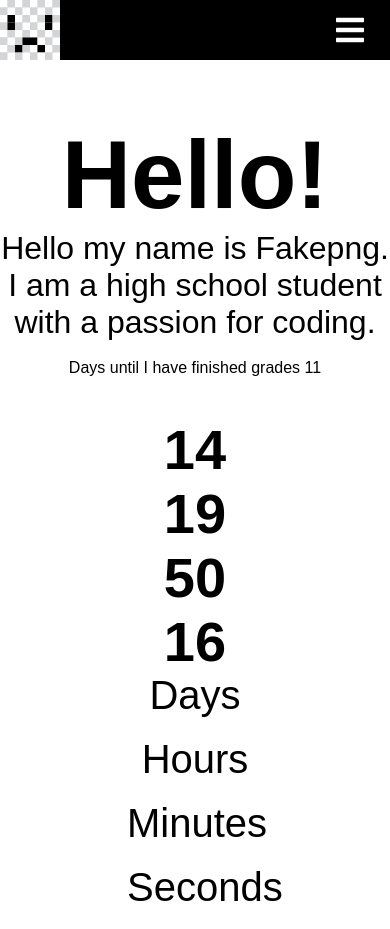
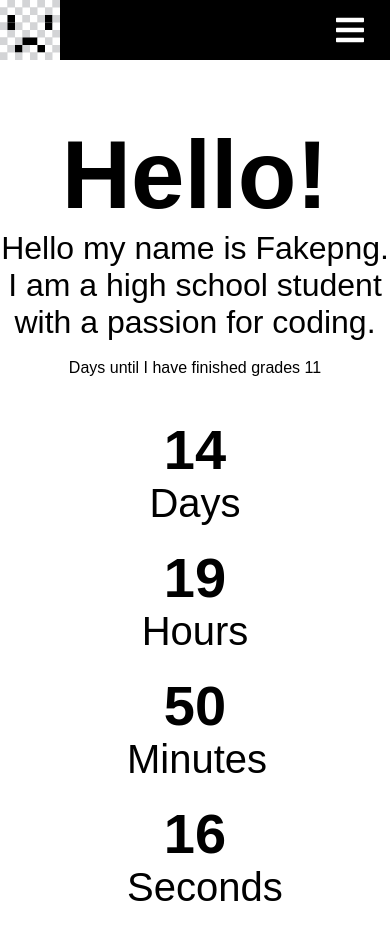
Before and after one commit to Fakepng/personalsite, a React (Create React App) app: page / in a window 390 px wide. Built offline with nearby package versions, Linux system fonts and the light colour scheme.

Commit message:
Make home page responsive

```diff
--- a/src/components/Countdown/Countdown.css
+++ b/src/components/Countdown/Countdown.css
@@ -1,9 +1,27 @@
+.day{ grid-area: day;}
+.days{ grid-area: days;}
+.hour{ grid-area: hour;}
+.hours{ grid-area: hours;}
+.minute{ grid-area: minute;}
+.minutes{ grid-area: minutes;}
+.second{ grid-area: second;}
+.seconds{ grid-area: seconds;}
+
 .countdown {
     display: grid;
-    grid-template-columns: repeat(4, 1fr);
+    grid-template-areas: "day hour minute second" "days hours minutes seconds";
     grid-column-gap: 20px;
     grid-row-gap: 0px;
     padding-top: 40px;
+}
+
+@media  screen and (max-width:768px){
+    .countdown {
+        grid-template-columns: repeat(1, 1fr);
+        grid-row-gap: 0px;
+        padding-top: 40px;
+        grid-template-areas: "day" "days" "hour" "hours" "minute" "minutes" "second" "seconds";
+    }
 }
 
 .countdown h2 {
@@ -19,11 +37,3 @@
     height: 4rem;
     text-align: center;
 }
-
-@media  screen and (max-width:768px){
-    .countdown {
-        grid-template-columns: repeat(1, 1fr);
-        grid-row-gap: 0px;
-        padding-top: 40px;
-    }
-}
--- a/src/components/Countdown/index.jsx
+++ b/src/components/Countdown/index.jsx
@@ -25,11 +25,11 @@ const Countdown = ({ countdownTimestampMs }) => {
 
     return (
         <div className='countdown'>
-            <h2 id='day'>{remainingTime.days}</h2>
-            <h2 id='hour'>{remainingTime.hours}</h2>
-            <h2 id='minute'>{remainingTime.minutes}</h2>
-            <h2 id='second'>{remainingTime.seconds}</h2>
-            <p>Days</p><p>Hours</p><p>Minutes</p><p>Seconds</p>
+            <h2 class='day'>{remainingTime.days}</h2>
+            <h2 class='hour'>{remainingTime.hours}</h2>
+            <h2 class='minute'>{remainingTime.minutes}</h2>
+            <h2 class='second'>{remainingTime.seconds}</h2>
+            <p class='days'>Days</p><p class='hours'>Hours</p><p class='minutes'>Minutes</p><p class='seconds'>Seconds</p>
         </div>
     )
 }
```
